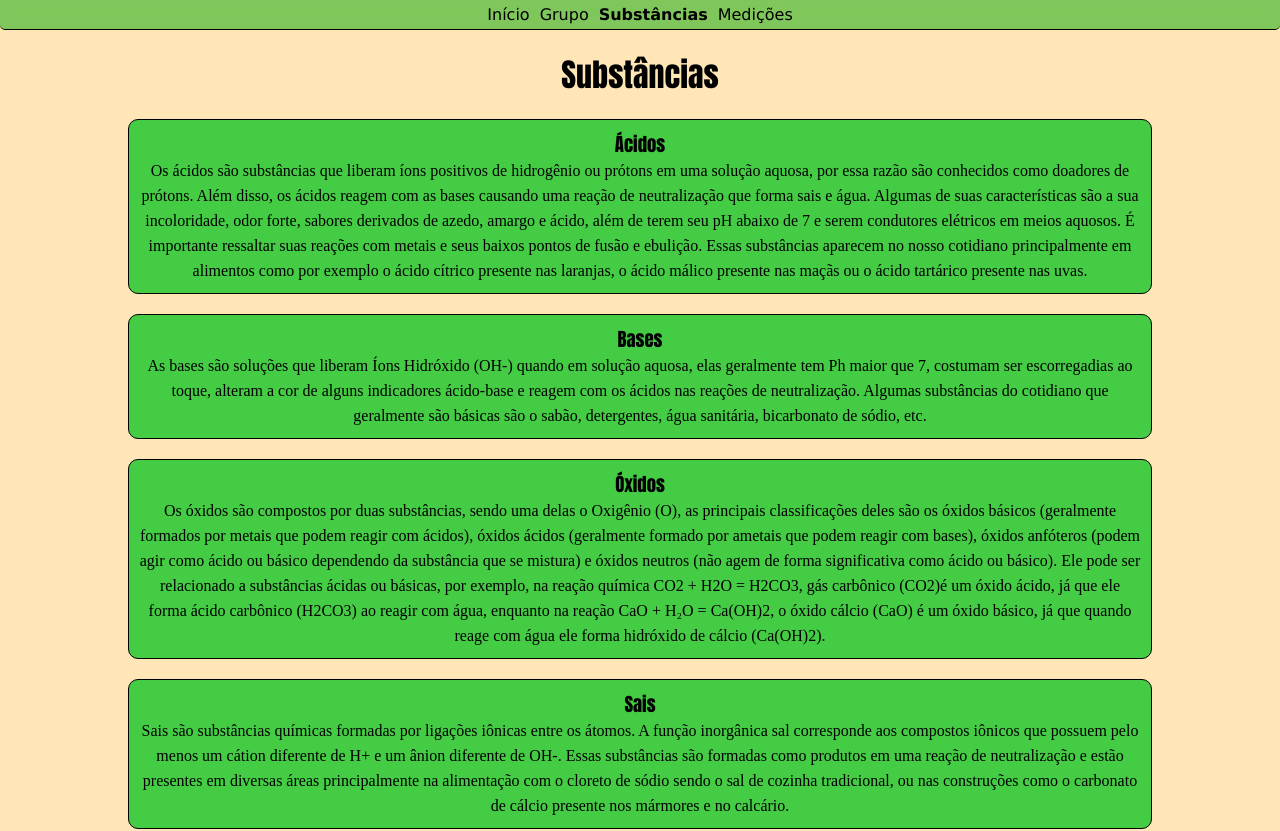
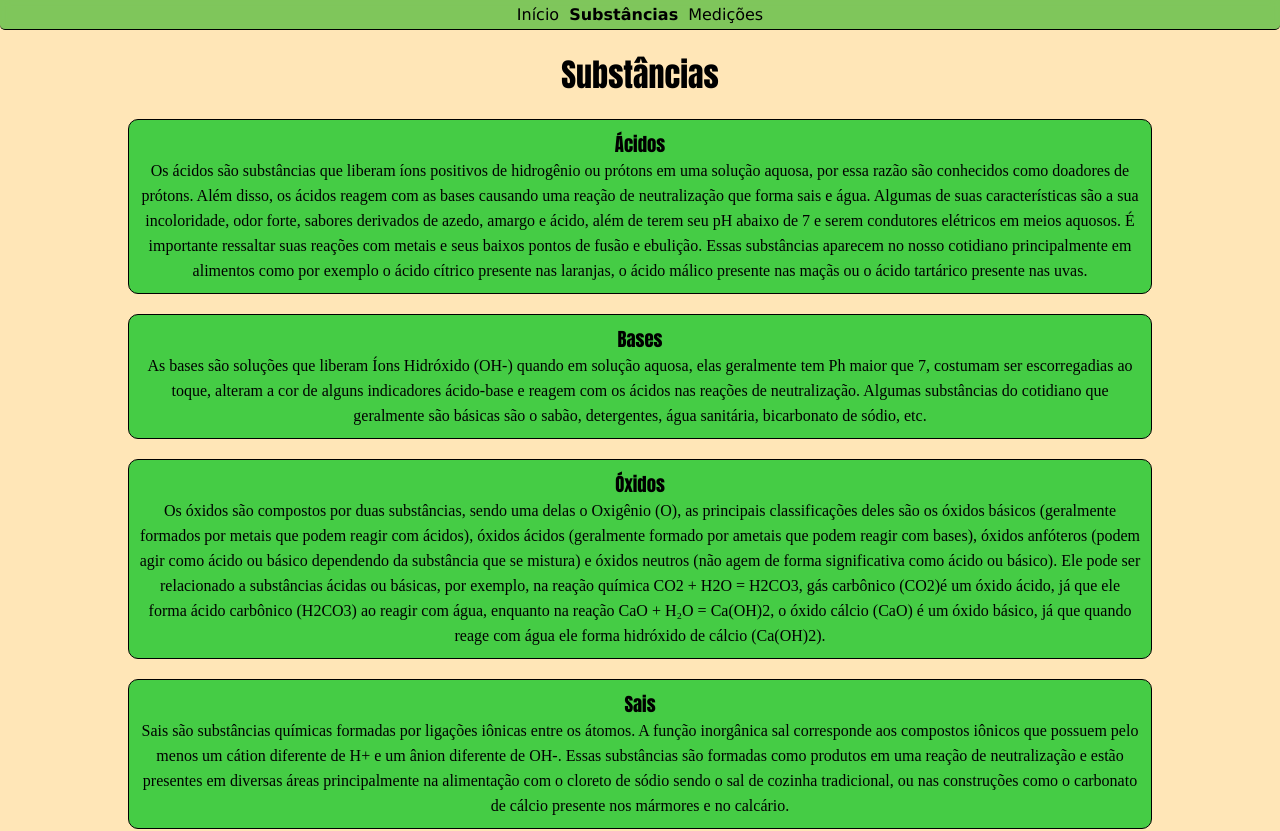
Before and after one commit to Igor-Dias-2010/neutralizacoes-quimicas, a Next.js app: page /components/pages/substancias in a window 1280 px wide. Shown: the top 831 px of the page. Built offline with nearby package versions, Linux system fonts and the light colour scheme.

Commit message:
remove a página de grupo

```diff
--- a/app/navbar.jsx
+++ b/app/navbar.jsx
@@ -10,14 +10,6 @@ export default function Navbar() {
             <nav>
                 <Link href={"/"} className={pathname === "/" ? "ativo" : ""}>
                     Início
-                </Link>
-                <Link
-                    href={"/components/pages/grupo"}
-                    className={
-                        pathname === "/components/pages/grupo" ? "ativo" : ""
-                    }
-                >
-                    Grupo
                 </Link>
                 <Link
                     href={"/components/pages/substancias"}
```
Also changed, not shown: app/components/pages/grupo/page.jsx (deleted, +0 -10 lines).
